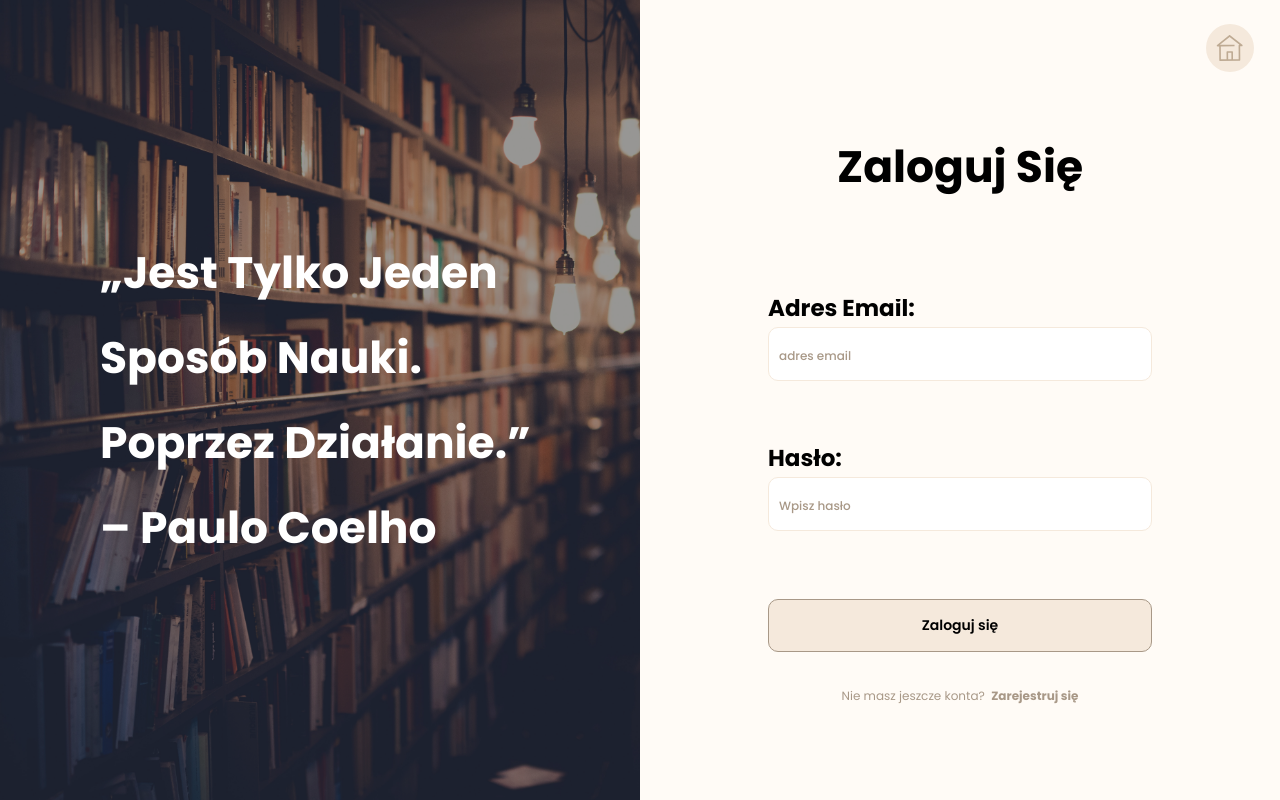
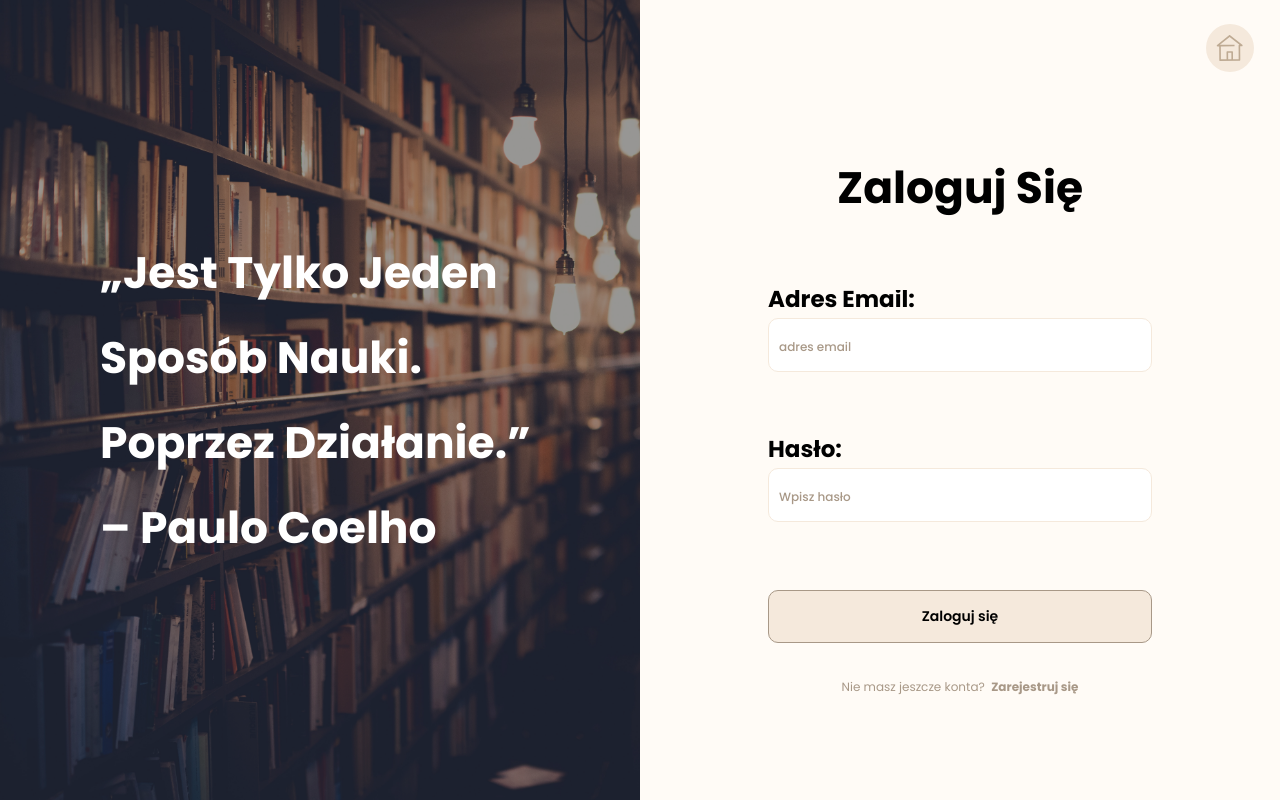
Before and after one commit to Eg-Nickname/ksiazki-gorka, a PHP site: page /login_page.php in a window 1280 px wide. Run offline with PHP 8.4, Linux system fonts and the light colour scheme.

Commit message:
home-logowanie fix(I guess xd)

```diff
--- a/style/logowanie.css
+++ b/style/logowanie.css
@@ -72,12 +72,12 @@ html {
 //////////////////////////////// */
 
 .wrapper{
-  height: 100vh;
+  min-height: 100svh;
   width: 50%;
   display: grid;
   justify-items: center;
   align-content: center;
-  gap: 5rem;
+  gap: 2rem;
 }
 
 
@@ -318,7 +318,6 @@ label{
     display: flex;
     font-size: 12px;
     font-weight: normal;
-    margin-top: -3rem;
     cursor: pointer;
     color: #A89887
 }
@@ -497,7 +496,6 @@ label{
     display: flex;
     font-size: 12px;
     font-weight: normal;
-    margin-top: -3rem;
     color: #A89887;
 }
 
@@ -513,7 +511,6 @@ label{
   display: flex;
   font-size: 12px;
   font-weight: normal;
-  margin-top: -3rem;
   color: #A89887;
 }
 
```
